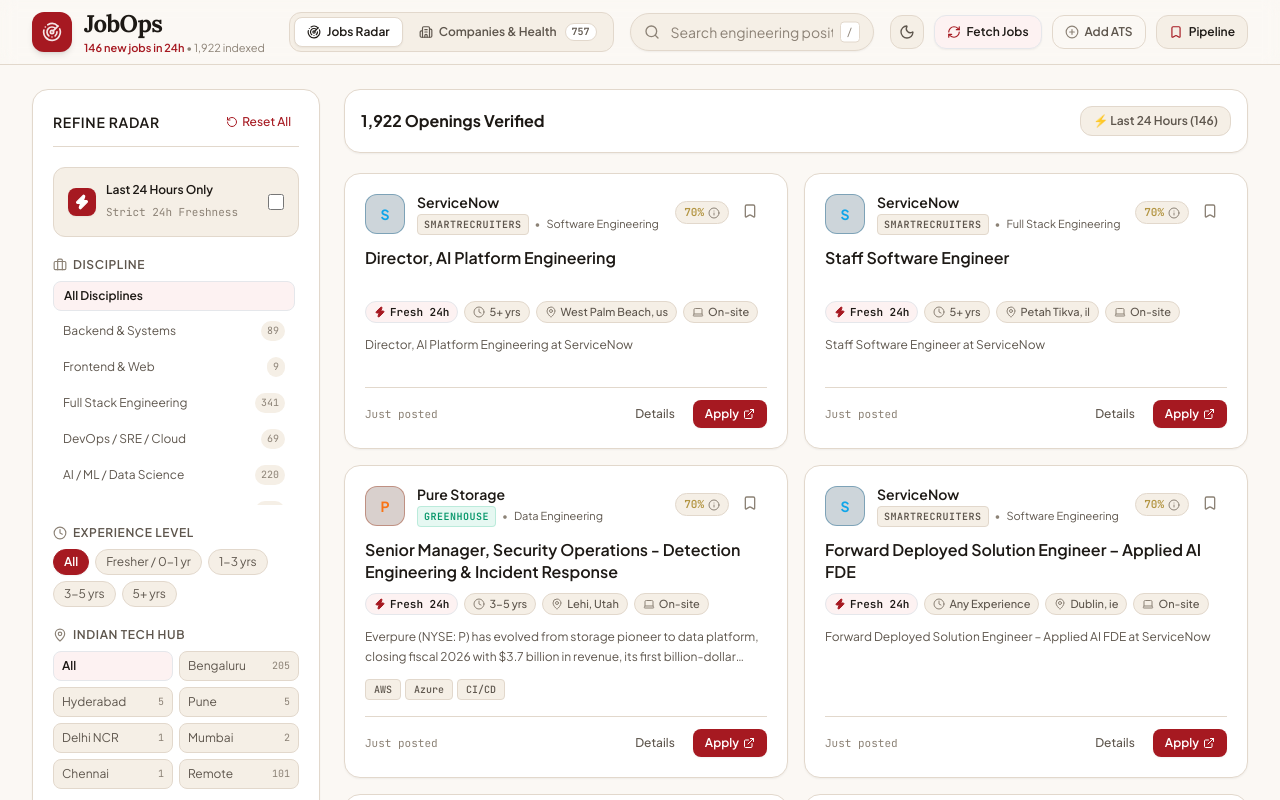
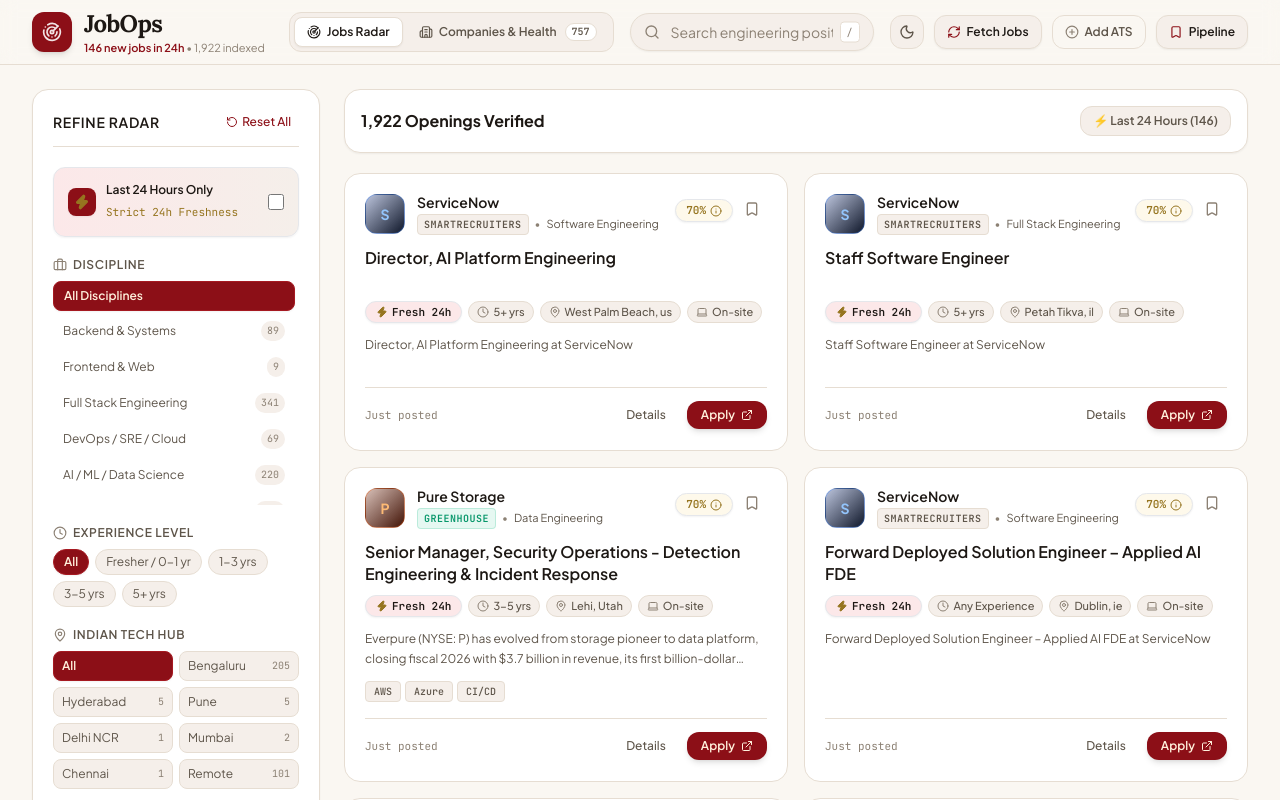
Before and after one commit to chandanvura/JobOps, a React (Vite) app in the folder web/: page / in a window 1280 px wide. Shown: the top 800 px of the page. Built offline with nearby package versions, Linux system fonts and the light colour scheme.

Commit message:
style(design): elevate warm obsidian, deep crimson burgundy, champagne gold, and ivory palette across UI

```diff
--- a/web/src/App.tsx
+++ b/web/src/App.tsx
@@ -397,8 +397,8 @@ export const App: React.FC = () => {
                       {filteredJobs.length.toLocaleString()} Openings Verified
                     </span>
                     {filters.freshOnly && (
-                      <span className="inline-flex items-center gap-1 font-mono text-[11px] font-semibold px-2 py-0.5 rounded-full bg-brand-accent text-brand-text border border-brand-primary/40">
-                        <Zap className="w-3 h-3 text-brand-primary fill-brand-primary" />
+                      <span className="inline-flex items-center gap-1 font-mono text-[11px] font-semibold px-2 py-0.5 rounded-full bg-brand-wine text-brand-gold border border-brand-primary/40">
+                        <Zap className="w-3 h-3 text-brand-gold fill-brand-gold" />
                         <span>24h Ultra-Fresh</span>
                       </span>
                     )}
@@ -414,7 +414,7 @@ export const App: React.FC = () => {
                       onClick={() => setFilters((prev) => ({ ...prev, freshOnly: !prev.freshOnly }))}
                       className={`px-3 py-1.5 rounded-xl border font-semibold transition-all ${
                         filters.freshOnly
-                          ? "bg-brand-primary text-white border-brand-primary shadow-sm"
+                          ? "bg-brand-primary text-[#FFF0DC] border-brand-hover shadow-sm"
                           : "bg-brand-elevated text-brand-secondary border-brand-border hover:text-brand-text hover:border-brand-primary/40"
                       }`}
                     >
--- a/web/src/components/CompaniesPage.tsx
+++ b/web/src/components/CompaniesPage.tsx
@@ -109,14 +109,14 @@ export const CompaniesPage: React.FC<CompaniesPageProps> = ({
         </div>
 
         <div className="bg-brand-surface p-4 sm:p-5 rounded-2xl border border-brand-border shadow-sm flex items-center gap-3.5 sm:gap-4 transition-colors">
-          <div className="w-11 h-11 sm:w-12 sm:h-12 rounded-xl bg-brand-accent border border-brand-primary/40 flex items-center justify-center text-brand-primary flex-shrink-0">
+          <div className="w-11 h-11 sm:w-12 sm:h-12 rounded-xl bg-brand-goldBg border border-brand-gold/40 flex items-center justify-center text-brand-gold flex-shrink-0">
             <ShieldCheck className="w-5 h-5 sm:w-6 sm:h-6" />
           </div>
           <div>
             <span className="text-[11px] font-mono font-medium uppercase tracking-wider text-brand-secondary block">
               Enterprise & Global Tech
             </span>
-            <span className="text-2xl sm:text-3xl font-bold text-brand-text">
+            <span className="text-2xl sm:text-3xl font-bold text-brand-gold">
               {stats.f500 + stats.globalTech}
             </span>
             <span className="text-[10px] sm:text-[11px] font-mono text-brand-muted block mt-0.5">
@@ -143,7 +143,7 @@ export const CompaniesPage: React.FC<CompaniesPageProps> = ({
         </div>
 
         <div className="bg-brand-surface p-4 sm:p-5 rounded-2xl border border-brand-border shadow-sm flex items-center gap-3.5 sm:gap-4 transition-colors">
-          <div className="w-11 h-11 sm:w-12 sm:h-12 rounded-xl bg-brand-elevated border border-brand-border flex items-center justify-center text-brand-gold flex-shrink-0">
+          <div className="w-11 h-11 sm:w-12 sm:h-12 rounded-xl bg-brand-wine border border-brand-primary/40 flex items-center justify-center text-brand-primary flex-shrink-0">
             <Globe className="w-5 h-5 sm:w-6 sm:h-6" />
           </div>
           <div>
--- a/web/src/components/FilterSidebar.tsx
+++ b/web/src/components/FilterSidebar.tsx
@@ -92,15 +92,15 @@ export const FilterSidebar: React.FC<FilterSidebarProps> = ({
       </div>
 
       {/* Freshness Gate Toggle (Strict 24h) */}
-      <div className="bg-brand-elevated border border-brand-border rounded-xl p-3.5 transition-colors">
+      <div className="bg-gradient-to-r from-brand-wine to-brand-elevated border border-brand-primary/40 rounded-xl p-3.5 transition-colors shadow-sm">
         <label className="flex items-center justify-between cursor-pointer select-none">
           <div className="flex items-center gap-2.5">
             <div className="w-7 h-7 rounded-lg bg-brand-primary flex items-center justify-center text-white flex-shrink-0 shadow-sm">
-              <Zap className="w-4 h-4 fill-white text-white" />
+              <Zap className="w-4 h-4 fill-brand-gold text-brand-gold" />
             </div>
             <div>
               <span className="text-xs font-semibold text-brand-text block">Last 24 Hours Only</span>
-              <span className="text-[11px] text-brand-muted font-mono">Strict 24h Freshness</span>
+              <span className="text-[11px] text-brand-gold font-mono">Strict 24h Freshness</span>
             </div>
           </div>
           <input
@@ -128,7 +128,7 @@ export const FilterSidebar: React.FC<FilterSidebarProps> = ({
                 onClick={() => setFilters((prev) => ({ ...prev, roleCategory: role.id }))}
                 className={`w-full text-left px-2.5 py-1.5 rounded-lg text-xs flex items-center justify-between transition-colors ${
                   isSelected
-                    ? "bg-brand-accent text-brand-text font-semibold border border-brand-primary/40"
+                    ? "bg-brand-primary text-[#FFF0DC] font-semibold border border-brand-hover shadow-sm"
                     : "text-brand-secondary hover:bg-brand-elevated hover:text-brand-text font-normal"
                 }`}
               >
@@ -137,7 +137,7 @@ export const FilterSidebar: React.FC<FilterSidebarProps> = ({
                   <span
                     className={`text-[10px] font-mono px-1.5 py-0.5 rounded-full ${
                       isSelected
-                        ? "bg-brand-primary/20 text-brand-text font-semibold"
+                        ? "bg-black/20 text-[#FFF0DC] font-semibold"
                         : "bg-brand-elevated text-brand-muted"
                     }`}
                   >
@@ -165,7 +165,7 @@ export const FilterSidebar: React.FC<FilterSidebarProps> = ({
                 onClick={() => setFilters((prev) => ({ ...prev, experienceLevel: level }))}
                 className={`px-2.5 py-1 text-xs rounded-full border transition-all ${
                   isSelected
-                    ? "bg-brand-primary text-white border-brand-primary font-semibold shadow-sm"
+                    ? "bg-brand-primary text-[#FFF0DC] border-brand-hover font-semibold shadow-sm"
                     : "bg-brand-elevated text-brand-secondary border-brand-border hover:border-brand-primary/50 hover:text-brand-text"
                 }`}
               >
@@ -192,7 +192,7 @@ export const FilterSidebar: React.FC<FilterSidebarProps> = ({
                 onClick={() => setFilters((prev) => ({ ...prev, city }))}
                 className={`px-2 py-1.5 text-xs text-left truncate rounded-lg border transition-all flex items-center justify-between ${
                   isSelected
-                    ? "bg-brand-accent border-brand-primary/40 text-brand-text font-semibold"
+                    ? "bg-brand-primary border-brand-hover text-[#FFF0DC] font-semibold shadow-sm"
                     : "bg-brand-elevated border-brand-border text-brand-secondary hover:text-brand-text hover:border-brand-primary/40"
                 }`}
               >
@@ -223,7 +223,7 @@ export const FilterSidebar: React.FC<FilterSidebarProps> = ({
                 onClick={() => setFilters((prev) => ({ ...prev, workMode: mode.id }))}
                 className={`px-2.5 py-1 text-xs rounded-full border transition-all ${
                   isSelected
-                    ? "bg-brand-primary text-white border-brand-primary font-semibold"
+                    ? "bg-brand-primary text-[#FFF0DC] border-brand-hover font-semibold shadow-sm"
                     : "bg-brand-elevated text-brand-secondary border-brand-border hover:text-brand-text hover:border-brand-primary/40"
                 }`}
               >
@@ -249,7 +249,7 @@ export const FilterSidebar: React.FC<FilterSidebarProps> = ({
                 onClick={() => toggleSkill(skill)}
                 className={`px-2 py-0.5 text-[11px] font-mono rounded border transition-all ${
                   isSelected
-                    ? "bg-brand-accent text-brand-text border-brand-primary/50 font-semibold"
+                    ? "bg-brand-primary text-[#FFF0DC] border-brand-hover font-semibold shadow-sm"
                     : "bg-brand-elevated text-brand-secondary border-brand-border hover:bg-brand-surface hover:text-brand-text hover:border-brand-primary/40"
                 }`}
               >
--- a/web/src/components/JobCard.tsx
+++ b/web/src/components/JobCard.tsx
@@ -37,12 +37,12 @@ export const JobCard: React.FC<JobCardProps> = ({
   // Deterministic pastel tint for company monogram
   const getCompanyColor = (name: string) => {
     const tints = [
-      "bg-amber-950/20 text-amber-500 border-amber-800/40",
-      "bg-rose-950/20 text-rose-500 border-rose-800/40",
-      "bg-emerald-950/20 text-emerald-500 border-emerald-800/40",
-      "bg-sky-950/20 text-sky-500 border-sky-800/40",
-      "bg-purple-950/20 text-purple-500 border-purple-800/40",
-      "bg-orange-950/20 text-orange-500 border-orange-800/40",
+      "bg-gradient-to-br from-[#91111A]/20 to-[#2B1012] text-[#FFB3B8] border-[#91111A]/40",
+      "bg-gradient-to-br from-[#8A6A1A]/20 to-[#291F0B] text-[#E8D285] border-[#E8D285]/35",
+      "bg-gradient-to-br from-[#0D5C3A]/25 to-[#072417] text-[#6EE7B7] border-[#059669]/35",
+      "bg-gradient-to-br from-[#1E3A8A]/30 to-[#0F172A] text-[#93C5FD] border-[#3B82F6]/35",
+      "bg-gradient-to-br from-[#581C87]/30 to-[#2E1065] text-[#D8B4FE] border-[#A855F7]/35",
+      "bg-gradient-to-br from-[#7C2D12]/30 to-[#431407] text-[#FDBA74] border-[#EA580C]/35",
     ];
     let hash = 0;
     for (let i = 0; i < (name || "").length; i++) {
@@ -76,7 +76,7 @@ export const JobCard: React.FC<JobCardProps> = ({
   const safeApplyUrl = sanitizeExternalUrl(job.job_url);
 
   return (
-    <article className="bg-brand-surface rounded-2xl border border-brand-border p-4 sm:p-5 hover:border-brand-primary transition-all duration-200 flex flex-col justify-between group shadow-sm hover:shadow-md h-full relative">
+    <article className="bg-brand-surface rounded-2xl border border-brand-border p-4 sm:p-5 hover:border-brand-primary/60 hover:shadow-lg hover:shadow-brand-primary/5 hover:-translate-y-0.5 transition-all duration-200 flex flex-col justify-between group h-full relative">
       <div>
         {/* Top Header: Company Identity & Actions */}
         <div className="flex items-start justify-between gap-3 mb-3">
@@ -119,11 +119,11 @@ export const JobCard: React.FC<JobCardProps> = ({
                 onClick={() => setShowScoreInfo(!showScoreInfo)}
                 onMouseEnter={() => setShowScoreInfo(true)}
                 onMouseLeave={() => setShowScoreInfo(false)}
-                className="inline-flex items-center gap-1 px-2 py-0.5 rounded-full border border-brand-border bg-brand-elevated text-[11px] font-mono font-medium text-brand-secondary hover:text-brand-gold hover:border-brand-gold/40 transition-colors"
+                className="inline-flex items-center gap-1 px-2.5 py-0.5 rounded-full border border-brand-gold/30 bg-brand-goldBg text-[11px] font-mono font-medium text-brand-gold hover:border-brand-gold/60 transition-colors shadow-sm"
                 title="Job Relevance Score & Breakdown"
               >
-                <span className="text-brand-gold font-semibold">{relevance.score}%</span>
-                <Info className="w-3 h-3 text-brand-muted" />
+                <span className="text-brand-gold font-bold">{relevance.score}%</span>
+                <Info className="w-3 h-3 text-brand-gold/70" />
               </button>
 
               {/* Score Breakdown Popover */}
@@ -148,15 +148,15 @@ export const JobCard: React.FC<JobCardProps> = ({
             {/* Bookmark Button */}
             <button
               onClick={() => onToggleSave(job)}
-              className={`p-2 rounded-xl border transition-all ${
+              className={`p-1.5 rounded-xl border transition-all ${
                 isSaved
-                  ? "border-brand-primary bg-brand-primary/10 text-brand-primary"
-                  : "border-transparent text-brand-muted hover:text-brand-primary hover:bg-brand-elevated"
+                  ? "border-brand-gold/40 bg-brand-goldBg text-brand-gold shadow-sm"
+                  : "border-transparent text-brand-muted hover:text-brand-gold hover:bg-brand-elevated"
               }`}
               title={isSaved ? "Remove from saved pipeline" : "Save to my pipeline"}
               aria-label={isSaved ? "Unsave job" : "Save job"}
             >
-              <Bookmark className={`w-4 h-4 ${isSaved ? "fill-brand-primary" : ""}`} />
+              <Bookmark className={`w-4 h-4 ${isSaved ? "fill-brand-gold" : ""}`} />
             </button>
           </div>
         </div>
@@ -173,8 +173,8 @@ export const JobCard: React.FC<JobCardProps> = ({
         {/* Standardized Metadata Badges Row */}
         <div className="flex flex-wrap items-center gap-1.5 mb-3">
           {job.is_fresh_24h && (
-            <span className="inline-flex items-center gap-1 text-[11px] font-mono font-semibold px-2 py-0.5 rounded-full bg-brand-accent text-brand-text border border-brand-primary/40">
-              <Zap className="w-3 h-3 text-brand-primary fill-brand-primary" />
+            <span className="inline-flex items-center gap-1 text-[11px] font-mono font-semibold px-2.5 py-0.5 rounded-full bg-brand-wine text-brand-text border border-brand-primary/50 shadow-sm">
+              <Zap className="w-3 h-3 text-brand-gold fill-brand-gold" />
               <span>Fresh 24h</span>
             </span>
           )}
@@ -227,7 +227,7 @@ export const JobCard: React.FC<JobCardProps> = ({
         <div className="flex items-center gap-2">
           <button
             onClick={() => onSelect(job)}
-            className="text-brand-secondary hover:text-brand-text font-medium px-2.5 py-1.5 rounded-lg hover:bg-brand-elevated transition-colors text-xs"
+            className="text-brand-secondary hover:text-brand-text font-medium px-3 py-1.5 rounded-xl hover:bg-brand-elevated transition-colors text-xs border border-transparent hover:border-brand-border"
           >
             Details
           </button>
@@ -235,7 +235,7 @@ export const JobCard: React.FC<JobCardProps> = ({
             href={safeApplyUrl}
             target="_blank"
             rel="noopener noreferrer"
-            className="inline-flex items-center gap-1 px-3 py-1.5 rounded-lg bg-brand-primary hover:bg-brand-hover text-white font-semibold transition-colors shadow-sm text-xs"
+            className="inline-flex items-center gap-1.5 px-3.5 py-1.5 rounded-xl bg-brand-primary hover:bg-brand-hover text-[#FFF0DC] font-semibold text-xs shadow-md shadow-brand-primary/20 hover:shadow-lg transition-all duration-200"
           >
             <span>Apply</span>
             <ExternalLink className="w-3 h-3" />
--- a/web/src/components/JobDetailModal.tsx
+++ b/web/src/components/JobDetailModal.tsx
@@ -193,7 +193,7 @@ export const JobDetailModal: React.FC<JobDetailModalProps> = ({
             href={safeApplyUrl}
             target="_blank"
             rel="noopener noreferrer"
-            className="flex items-center gap-1.5 px-4 sm:px-5 py-2.5 rounded-xl bg-brand-primary hover:bg-brand-hover text-white font-semibold text-xs shadow-sm transition-all"
+            className="flex items-center gap-1.5 px-4 sm:px-5 py-2.5 rounded-xl bg-brand-primary hover:bg-brand-hover text-[#FFF0DC] font-semibold text-xs shadow-md shadow-brand-primary/25 hover:shadow-lg transition-all duration-200"
           >
             <span>Apply Directly</span>
             <ExternalLink className="w-3.5 h-3.5" />
--- a/web/src/components/Navbar.tsx
+++ b/web/src/components/Navbar.tsx
@@ -67,7 +67,7 @@ export const Navbar: React.FC<NavbarProps> = ({
                 <span className="font-serif font-bold text-xl sm:text-2xl tracking-tight text-brand-text">
                   JobOps
                 </span>
-                <span className="text-[10px] uppercase font-mono font-semibold tracking-wider px-1.5 py-0.5 rounded bg-brand-accent text-brand-text border border-brand-primary/40 hidden xs:inline-block">
+                <span className="text-[10px] uppercase font-mono font-semibold tracking-wider px-2 py-0.5 rounded-full bg-brand-wine text-brand-gold border border-brand-primary/40 hidden xs:inline-block shadow-sm">
                   Direct ATS
                 </span>
               </div>
@@ -151,7 +151,7 @@ export const Navbar: React.FC<NavbarProps> = ({
 
           <button
             onClick={onOpenFetchModal}
-            className="flex items-center gap-1.5 px-3 py-1.5 sm:px-3 sm:py-2 text-xs font-semibold rounded-xl bg-brand-accent text-brand-text hover:bg-brand-primary/20 border border-brand-primary/40 transition-colors shadow-sm"
+            className="flex items-center gap-1.5 px-3 py-1.5 sm:px-3 sm:py-2 text-xs font-semibold rounded-xl bg-brand-elevated hover:bg-brand-surface text-brand-text border border-brand-border hover:border-brand-primary/40 transition-colors shadow-sm"
             title="Trigger real-time ATS refresh"
           >
             <RefreshCw className="w-3.5 h-3.5 text-brand-primary" />
@@ -160,7 +160,7 @@ export const Navbar: React.FC<NavbarProps> = ({
 
           <button
             onClick={onOpenAddModal}
-            className="hidden lg:flex items-center gap-1.5 px-3 py-2 text-xs font-semibold rounded-xl text-brand-secondary hover:text-brand-text hover:bg-brand-elevated border border-brand-border transition-colors"
+            className="hidden lg:flex items-center gap-1.5 px-3 py-2 text-xs font-semibold rounded-xl text-brand-secondary hover:text-brand-text hover:bg-brand-elevated border border-brand-border hover:border-brand-primary/40 transition-colors"
           >
             <PlusCircle className="w-3.5 h-3.5 text-brand-muted" />
             <span>Add ATS</span>
@@ -168,13 +168,13 @@ export const Navbar: React.FC<NavbarProps> = ({
 
           <button
             onClick={onOpenSavedModal}
-            className="flex items-center gap-1.5 px-3 py-1.5 sm:px-3 sm:py-2 text-xs font-semibold rounded-xl bg-brand-elevated hover:bg-brand-surface text-brand-text border border-brand-border transition-colors relative"
+            className="flex items-center gap-1.5 px-3 py-1.5 sm:px-3 sm:py-2 text-xs font-semibold rounded-xl bg-brand-elevated hover:bg-brand-surface text-brand-text border border-brand-border hover:border-brand-primary/40 transition-colors relative shadow-sm"
             title="Saved applications & personal workspace"
           >
             <Bookmark className="w-3.5 h-3.5 text-brand-primary" />
             <span className="hidden sm:inline">Pipeline</span>
             {savedCount > 0 && (
-              <span className="px-1.5 py-0.5 rounded-full bg-brand-primary text-white font-mono text-[10px] font-bold">
+              <span className="px-1.5 py-0.5 rounded-full bg-brand-primary text-[#FFF0DC] font-mono text-[10px] font-bold shadow-sm">
                 {savedCount}
               </span>
             )}
--- a/web/src/components/SavedJobsModal.tsx
+++ b/web/src/components/SavedJobsModal.tsx
@@ -238,7 +238,7 @@ export const SavedJobsModal: React.FC<SavedJobsModalProps> = ({
               onClick={() => setActiveStageFilter("All")}
               className={`px-2.5 py-1 rounded-full border transition-all ${
                 activeStageFilter === "All"
-                  ? "bg-brand-primary text-white border-brand-primary font-semibold"
+                  ? "bg-brand-primary text-[#FFF0DC] border-brand-hover font-semibold shadow-sm"
                   : "bg-brand-surface text-brand-secondary border-brand-border hover:text-brand-text"
               }`}
             >
@@ -253,7 +253,7 @@ export const SavedJobsModal: React.FC<SavedJobsModalProps> = ({
                   onClick={() => setActiveStageFilter(stg)}
                   className={`px-2.5 py-1 rounded-full border transition-all ${
                     activeStageFilter === stg
-                      ? "bg-brand-primary text-white border-brand-primary font-semibold"
+                      ? "bg-brand-primary text-[#FFF0DC] border-brand-hover font-semibold shadow-sm"
                       : "bg-brand-surface text-brand-secondary border-brand-border hover:text-brand-text"
                   }`}
                 >
--- a/web/src/index.css
+++ b/web/src/index.css
@@ -4,31 +4,37 @@
 
 @layer base {
   :root {
-    --bg-main: #FBF8F4;
+    --bg-main: #FAF7F2;
     --surface-primary: #FFFFFF;
-    --surface-elevated: #F5EFE6;
-    --text-primary: #1D1915;
-    --text-secondary: #5E564D;
-    --text-muted: #8C8276;
-    --border-color: #E2D8CC;
-    --action-primary: #A61921;
-    --action-hover: #8E121B;
-    --accent-bg: #FDF2F2;
-    --highlight-gold: #B39542;
+    --surface-elevated: #F5EFEA;
+    --text-primary: #1D1814;
+    --text-secondary: #5E554A;
+    --text-muted: #8C8174;
+    --border-color: #E6DDD2;
+    --border-subtle: #F0EAE1;
+    --action-primary: #8C0F17;
+    --action-hover: #A61921;
+    --accent-bg: #FDF1F2;
+    --accent-wine: #FCE8E9;
+    --highlight-gold: #967520;
+    --highlight-gold-bg: #FEF9EB;
   }
 
   .dark {
-    --bg-main: #15120F;
-    --surface-primary: #211C18;
-    --surface-elevated: #28221C;
-    --text-primary: #F4EEE5;
-    --text-secondary: #B9B0A5;
-    --text-muted: #978B7B;
-    --border-color: #423A31;
-    --action-primary: #A61921;
-    --action-hover: #BD252D;
-    --accent-bg: #321416;
-    --highlight-gold: #D1B56A;
+    --bg-main: #110E0C;
+    --surface-primary: #1C1714;
+    --surface-elevated: #26201B;
+    --text-primary: #FFF0DC;
+    --text-secondary: #C8BEB1;
+    --text-muted: #8F8476;
+    --border-color: #382F27;
+    --border-subtle: #2A231C;
+    --action-primary: #91111A;
+    --action-hover: #B31822;
+    --accent-bg: #2B1012;
+    --accent-wine: #381215;
+    --highlight-gold: #E8D285;
+    --highlight-gold-bg: #292113;
   }
 
   body {
--- a/web/tailwind.config.js
+++ b/web/tailwind.config.js
@@ -13,29 +13,46 @@ export default {
           secondary: "var(--text-secondary)",
           muted: "var(--text-muted)",
           border: "var(--border-color)",
+          borderSubtle: "var(--border-subtle)",
           primary: "var(--action-primary)",
           hover: "var(--action-hover)",
           accent: "var(--accent-bg)",
+          wine: "var(--accent-wine)",
           gold: "var(--highlight-gold)",
+          goldBg: "var(--highlight-gold-bg)",
         },
         charcoal: {
-          950: "#15120F",
-          900: "#211C18",
-          850: "#28221C",
-          800: "#322B24",
-          700: "#423A31",
+          950: "#110E0C",
+          900: "#1C1714",
+          850: "#26201B",
+          800: "#312922",
+          700: "#382F27",
         },
         crimson: {
-          600: "#BD252D",
-          700: "#A61921",
+          500: "#D32F2F",
+          600: "#B31822",
+          700: "#91111A",
           800: "#790B13",
           900: "#590907",
-          950: "#321416",
+          950: "#2B1012",
         },
         gold: {
+          300: "#F5E7B2",
           400: "#E8D285",
           500: "#D1B56A",
           600: "#B39542",
+          700: "#967520",
+        },
+        ivory: {
+          50: "#FFFDF9",
+          100: "#FAF7F2",
+          200: "#FFF0DC",
+          300: "#EFE3D0",
+        },
+        sage: {
+          300: "#C2C4BA",
+          400: "#A5A79B",
+          500: "#8B8D82",
         },
       },
       fontFamily: {
```
Also changed, not shown: web/index.html (+2 -2 lines).
